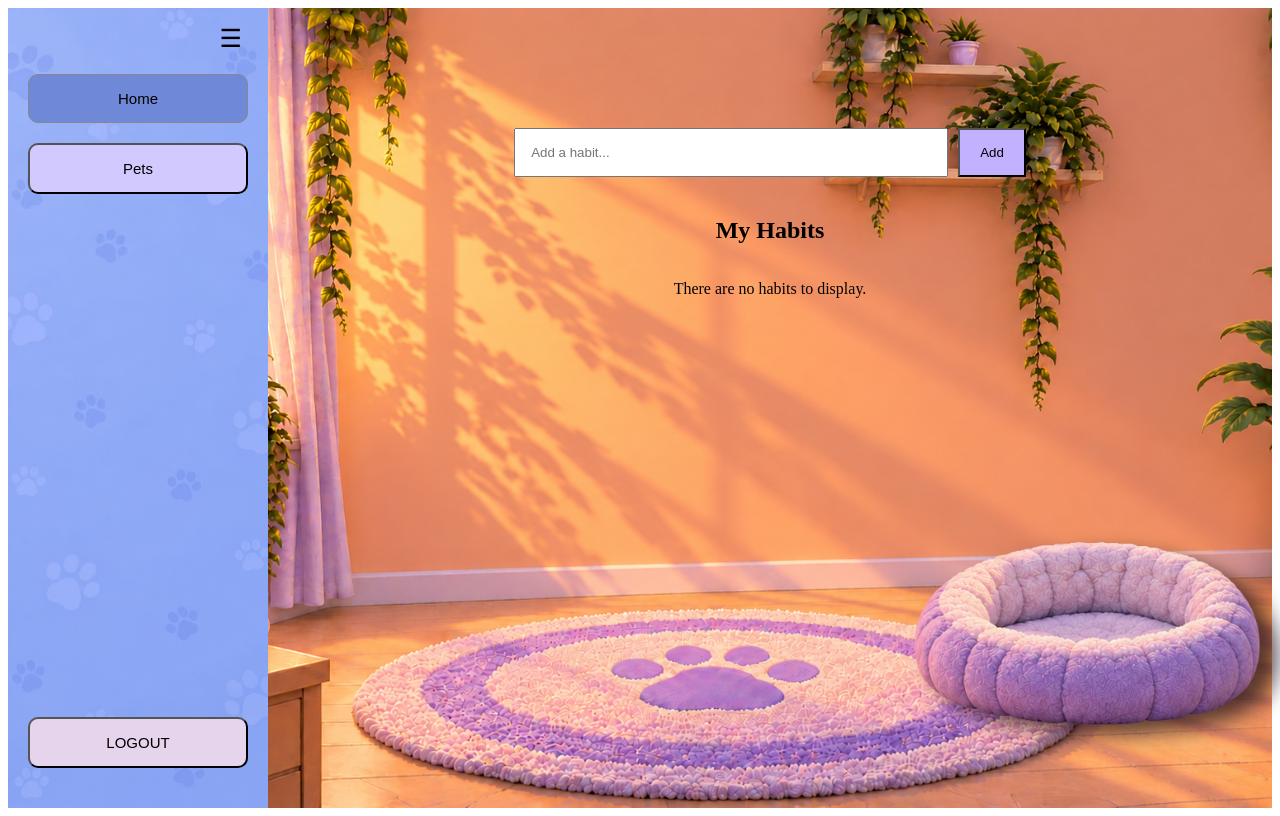
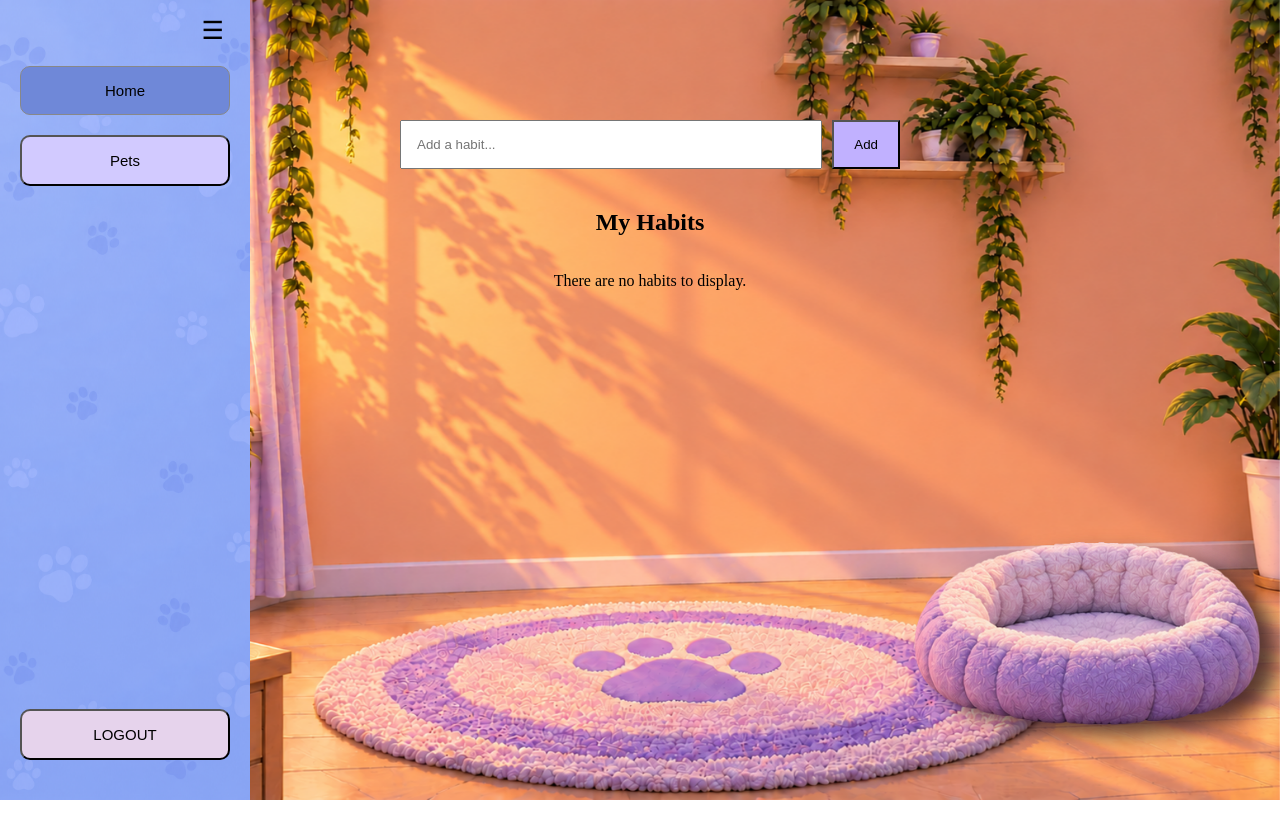
Before and after one commit to macronutrients/capstone-project, a React app in the folder frontend/: page /home in a window 1280 px wide. Built offline with nearby package versions, Linux system fonts and the light colour scheme; no server answers; the HTML template or start-up script is replaced by a standard one.

Commit message:
Adjust Home page layout and sidebar

```diff
--- a/frontend/src/components/Sidebar.css
+++ b/frontend/src/components/Sidebar.css
@@ -1,7 +1,12 @@
 /* Sidebar navigation */
 .sidebar {
-  width: 220px;
+  position: fixed; /* Keeps the sidebar in place when scrolling. */
+  top: 0;
+  left: 0;
+  width: 250px;
+  height: 100vh; /* Makes the sidebar cover the full screen height. */
   padding: 40px 20px; /* Adds space inside the sidebar. */
+  box-sizing: border-box; /* Includes padding in the sidebar's size so it does not become larger than intended. */
   display: flex;
   flex-direction: column; /* Arranges sidebar items vertically. */
   justify-content: space-between; /* Keeps the top section and logout button separated. */
@@ -21,8 +26,10 @@
 
 /* Positions the button used to open the sidebar. */
 .sidebar-toggle.open-sidebar {
-  align-self: flex-start;
-  margin: 20px;
+  position: fixed;
+  top: 20px;
+  left: 20px;
+  margin: 0;
 }
 
 /* Top section of the sidebar with the navigation buttons */
--- a/frontend/src/index.css
+++ b/frontend/src/index.css
@@ -0,0 +1,3 @@
+body {
+  margin: 0; /* Removes the default spacing around the pages. */
+}
--- a/frontend/src/pages/Home.css
+++ b/frontend/src/pages/Home.css
@@ -4,13 +4,17 @@
   display: flex;
   background-image: url('../assets/home-room.png');
   background-size: cover; /* Makes the background image cover the whole page. */
+  background-position: center;
+  background-attachment: fixed; /* Keeps the background image in place when scrolling. */
 }
 
 /* Home page content */
 .home-content {
-  flex: 1; /* Makes the main content take up the remaining space next to the sidebar. */
+  margin-left: 220px; /* Leaves room for the sidebar so it does not overlap the content. */
+  margin-right: 200px; /* Adds space on the right to move the content left. */
   padding: 120px 40px;
   display: flex;
+  flex: 1; /* Allows the content to fill the remaining space. */
   flex-direction: column;
   align-items: center;
 }
@@ -24,11 +28,14 @@
 .add-habit {
   display: flex;
   gap: 10px;
+  width: 100%;
+  max-width: 500px; /* Prevents the section from becoming too wide. */
 }
 
 .add-habit input {
   padding: 15px;
-  width: 400px;
+  flex: 1;
+  min-width: 0;
 }
 
 .add-habit button {
@@ -127,8 +134,8 @@
 
 /* Area for the pet bed */
 .pet-area {
-  position: absolute; /* Positions the pet bed independently of the page content. */
-  right: 0; /* Keeps the pet bed on the right side. */
+  position: fixed; /* Makes the pet bed stay in place when scrolling. */
+  right: 0; /* Keeps it on the right side. */
   bottom: 55px; /* Moves it up from the bottom. */
   width: 27%;
   padding: 20px;
```
